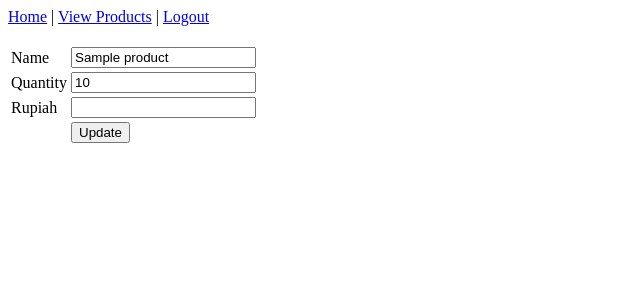
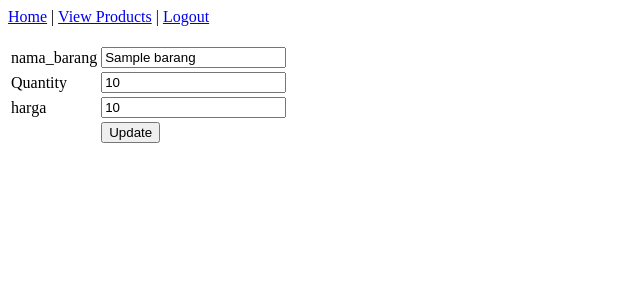
Before and after one commit to 24k10060-source/toko_berkah, a PHP site: page /products/edit.php?id=1 in a window 1280 px wide. Shown: the top 300 px of the page, without its empty margins (0-640 px from the left). Run offline with PHP 8.4, Linux system fonts and the light colour scheme; the visitor is signed in with stand-in values (Sample User, id 1); tables that the repository leaves empty or names only in its code hold one stand-in row (values such as "Sample post"); data that the repository does not hold is empty.

Commit message:
memperbaiki eror

```diff
--- a/auth/login.php
+++ b/auth/login.php
@@ -29,8 +29,8 @@ if (isset($_POST['submit'])) {
             $row = $stmt->fetch(PDO::FETCH_ASSOC);
 
             if ($row) {
-                $_SESSION['valid'] = $row['username'];
-                $_SESSION['name']  = $row['name'];
+                $_SESSION['valid'] = $row['nama'];
+                $_SESSION['nama']  = $row['nama'];
                 $_SESSION['id']    = $row['id'];
 
                 header("Location: ../index.php");
--- a/index.php
+++ b/index.php
@@ -18,7 +18,7 @@ session_start();
         $stmt = $pdo->query("SELECT * FROM users");
 
         ?>
-            Welcome <?php echo htmlspecialchars($_SESSION['name']); ?> !
+            Welcome <?php echo htmlspecialchars($_SESSION['nama']); ?> !
             <a href='../auth/logout.php'>Logout</a><br/>
             <br/>
             <a href='products/view.php'>View and Add Products</a>
--- a/products/delete.php
+++ b/products/delete.php
@@ -11,7 +11,7 @@ $id = $_GET['id'] ?? null;
 
 if ($id) {
     try {
-        $stmt = $pdo->prepare("DELETE FROM products WHERE id = :id");
+        $stmt = $pdo->prepare("DELETE FROM barang WHERE id = :id");
         $stmt->execute([':id' => $id]);
 
         header("Location: view.php");
--- a/products/edit.php
+++ b/products/edit.php
@@ -10,29 +10,29 @@ require_once("../setup/connection.php");
 
 if (isset($_POST['update'])) {
     $id    = $_POST['id'];
-    $name  = trim($_POST['name']);
-    $qty   = trim($_POST['qty']);
-    $Rupiah = trim($_POST['Rupiah']);
+    $nama_barang  = trim($_POST['nama_barang']);
+    $stok   = trim($_POST['stok']);
+    $harga = trim($_POST['harga']);
 
-    if (empty($name) || empty($qty) || empty($Rupiah)) {
-        if (empty($name)) {
-            echo "<font color='red'>Name field is empty.</font><br/>";
+    if (empty($nama_barang) || empty($stok) || empty($harga)) {
+        if (empty($nama_barang)) {
+            echo "<font color='red'>nama_barang kosong.</font><br/>";
         }
-        if (empty($qty)) {
-            echo "<font color='red'>Quantity field is empty.</font><br/>";
+        if (empty($stok)) {
+            echo "<font color='red'>stok kosong.</font><br/>";
         }
-        if (empty($Rupiah)) {
-            echo "<font color='red'>Rupiah field is empty.</font><br/>";
+        if (empty($harga)) {
+            echo "<font color='red'>harga kosong.</font><br/>";
         }
     } else {
         try {
-            $stmt = $pdo->prepare("UPDATE products
-                                   SET name = :name, qty = :qty, Rupiah = :Rupiah
+            $stmt = $pdo->prepare("UPDATE barang
+                                   SET nama_barang = :nama_barang, stok = :stok, harga = :harga
                                    WHERE id = :id");
             $stmt->execute([
-                ':name'  => $name,
-                ':qty'   => $qty,
-                ':Rupiah' => $Rupiah,
+                ':nama_barang'  => $nama_barang,
+                ':stok'   => $stok,
+                ':harga' => $harga,
                 ':id'    => $id
             ]);
 
@@ -48,14 +48,14 @@ if (isset($_POST['update'])) {
 $id = $_GET['id'] ?? null;
 if ($id) {
     try {
-        $stmt = $pdo->prepare("SELECT * FROM products WHERE id = :id");
+        $stmt = $pdo->prepare("SELECT * FROM barang WHERE id = :id");
         $stmt->execute([':id' => $id]);
         $res = $stmt->fetch(PDO::FETCH_ASSOC);
 
         if ($res) {
-            $name  = $res['name'];
-            $qty   = $res['qty'];
-            $Rupiah = $res['Rupiah'];
+            $nama_barang  = $res['nama_barang'];
+            $stok   = $res['stok'];
+            $harga = $res['harga'];
         } else {
             die("Product not found.");
         }
@@ -81,16 +81,16 @@ if ($id) {
     <form name="form1" method="post" action="edit.php">
         <table border="0">
             <tr>
-                <td>Name</td>
-                <td><input type="text" name="name" value="<?php echo htmlspecialchars($name); ?>"></td>
+                <td>nama_barang</td>
+                <td><input type="text" name="nama_barang" value="<?php echo htmlspecialchars($nama_barang); ?>"></td>
             </tr>
             <tr>
                 <td>Quantity</td>
-                <td><input type="text" name="qty" value="<?php echo htmlspecialchars($qty); ?>"></td>
+                <td><input type="text" name="stok" value="<?php echo htmlspecialchars($stok); ?>"></td>
             </tr>
             <tr>
-                <td>Rupiah</td>
-                <td><input type="text" name="Rupiah" value="<?php echo htmlspecialchars($Rupiah); ?>"></td>
+                <td>harga</td>
+                <td><input type="text" name="harga" value="<?php echo htmlspecialchars($harga); ?>"></td>
             </tr>
             <tr>
                 <td><input type="hidden" name="id" value="<?php echo htmlspecialchars($id); ?>"></td>
```
Also changed, not shown: products/view.php (+6 -6 lines).
